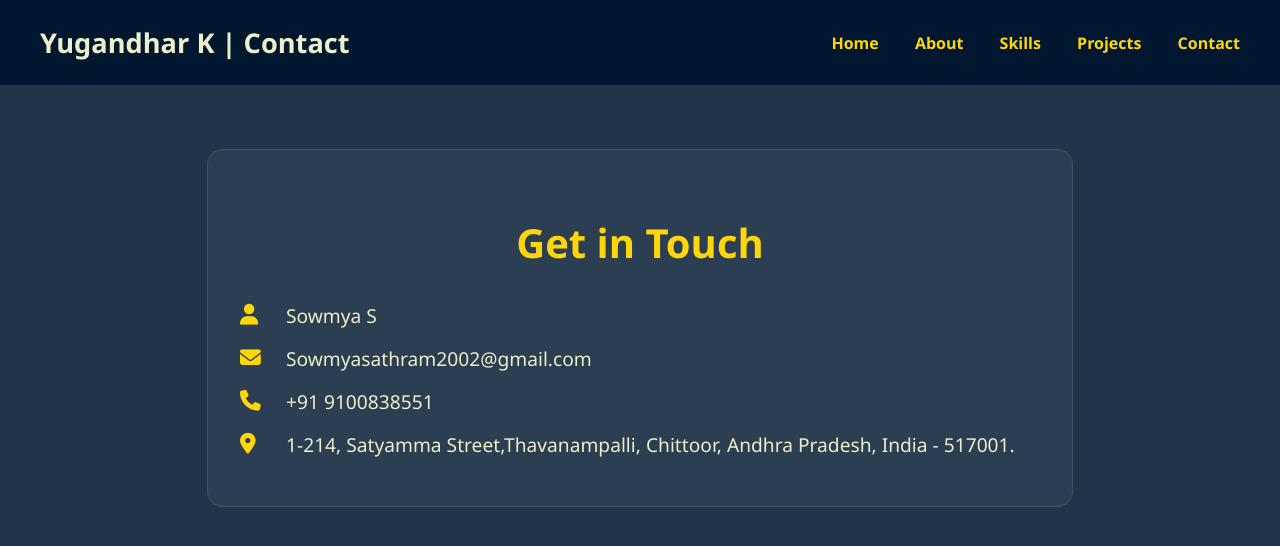
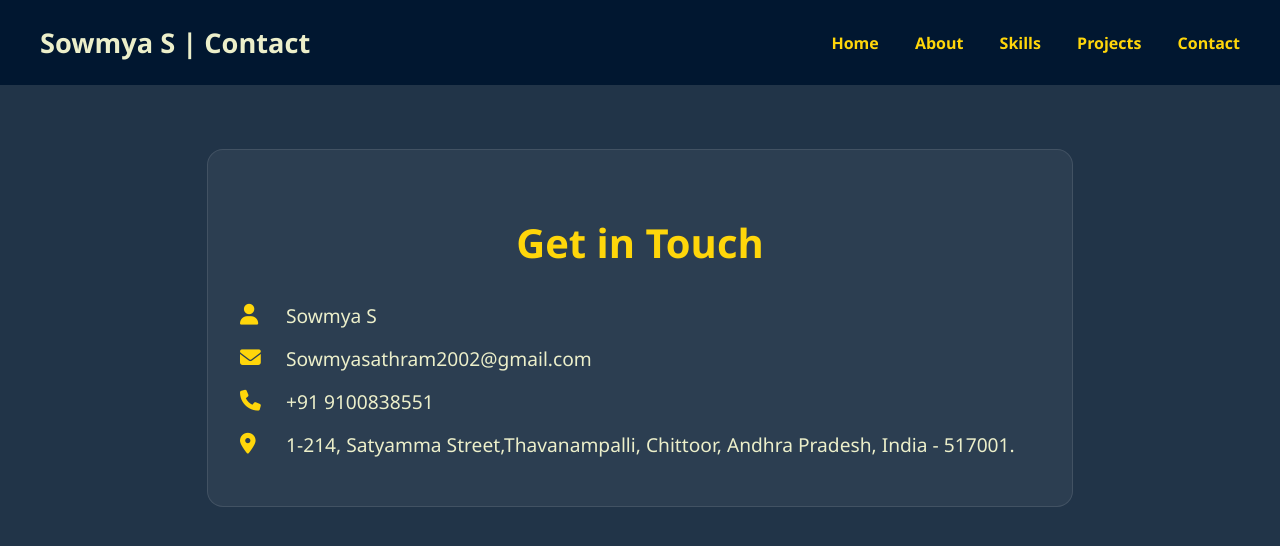
Before and after one commit to Sowmya2255/portfolio-sowmya, a plain HTML site: page contact.html in a window 1280 px wide. Drawn offline with Linux system fonts and the light colour scheme.

Commit message:
Update contact.html

```diff
--- a/contact.html
+++ b/contact.html
@@ -3,7 +3,7 @@
 <head>
   <meta charset="UTF-8" />
   <meta name="viewport" content="width=device-width, initial-scale=1.0"/>
-  <title>Contact | Yugandhar K</title>
+  <title>Contact | Sowmya S</title>
   <link rel="stylesheet" href="https://cdnjs.cloudflare.com/ajax/libs/font-awesome/6.4.0/css/all.min.css"/>
   <style>
     body {
@@ -103,7 +103,7 @@
 </head>
 <body>
   <header>
-        <h1>Yugandhar K | Contact</h1>
+        <h1>Sowmya S | Contact</h1>
 
     <nav>
       <a href="index.html">Home</a>
```
